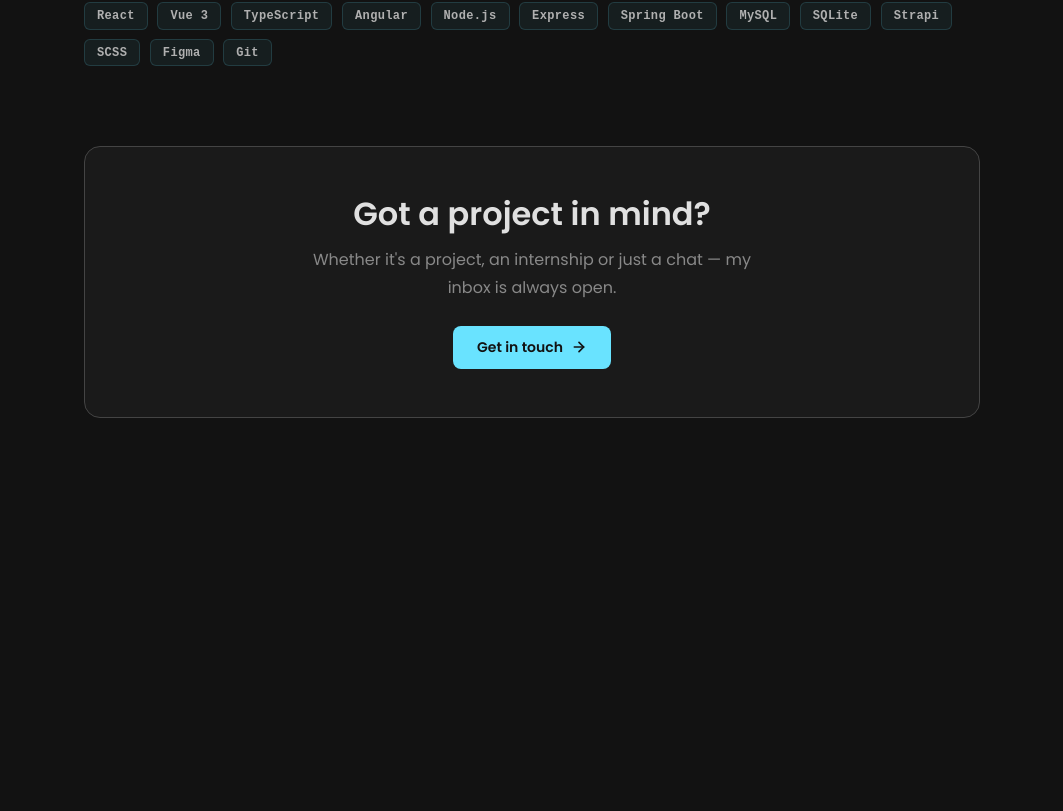
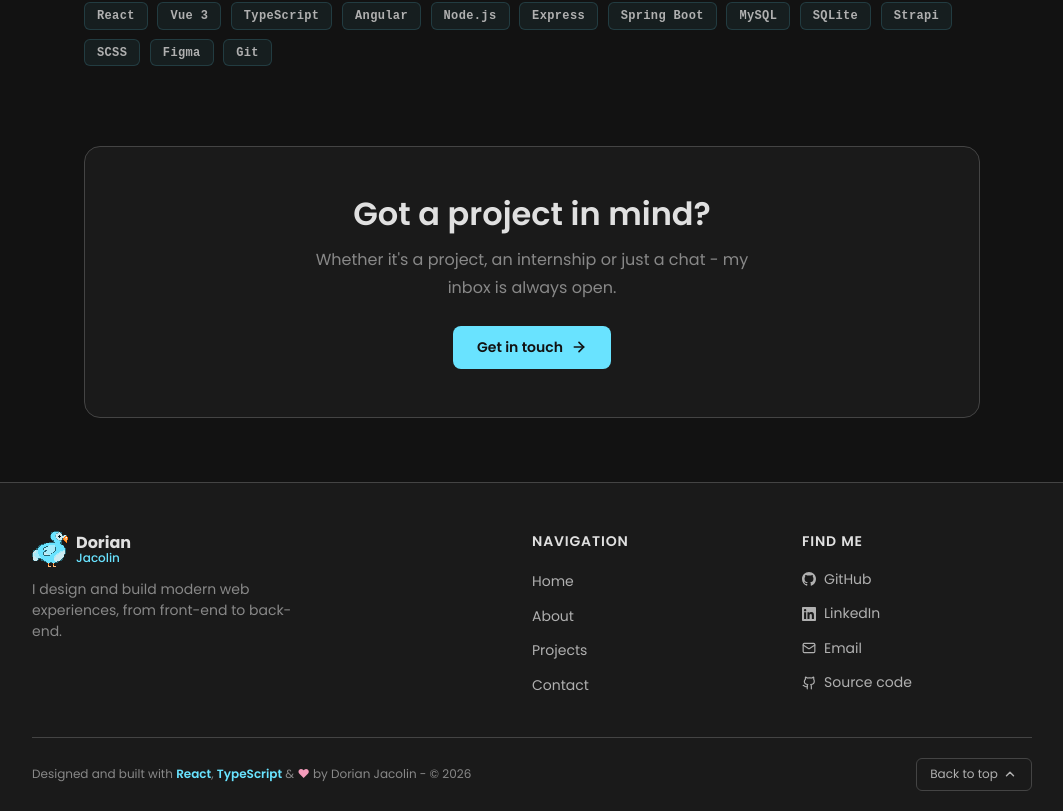
Before and after one commit to Jacma-pro/portfolio, a React (Vite) app: page / in a window 1280 px wide. Shown: the part 1332-2143 px from the top of the page, without its empty margins (108-1171 px from the left). Before the commit the page ends 1814 px from the top, so only its background shows below. Built offline with nearby package versions, Linux system fonts and the light colour scheme.

Commit message:
feat: add Footer component and update translations

```diff
--- a/src/App.tsx
+++ b/src/App.tsx
@@ -1,5 +1,6 @@
 import { Routes, Route } from 'react-router-dom'
 import Navbar from './components/Navbar'
+import Footer from './components/Footer'
 import Home from './pages/Home'
 import About from './pages/About'
 import Projects from './pages/Projects'
@@ -17,6 +18,7 @@ const App = () => {
         <Route path="/projects/:id" element={<ProjectDetail />} />
         <Route path="/contact" element={<Contact />} />
       </Routes>
+      <Footer />
     </div>
   )
 }
--- /dev/null
+++ b/src/components/Footer.scss
@@ -0,0 +1,171 @@
+@use '../styles/colors/colors' as *;
+@use '../styles/fonts/font' as *;
+
+.footer {
+  margin-top: auto;
+  background: $bg-secondary;
+  border-top: 1px solid $border-color;
+  padding: 3rem 2rem 0;
+  color: $text-secondary;
+  font-family: $font-primary;
+
+  &__inner {
+    max-width: 1000px;
+    margin: 0 auto;
+    display: grid;
+    grid-template-columns: 2fr 1fr 1fr;
+    gap: 2.5rem;
+  }
+
+  /* ── Brand column ──────────────────────────────────── */
+  &__logo {
+    display: flex;
+    align-items: center;
+    gap: 0.5rem;
+    margin-bottom: 0.75rem;
+  }
+
+  &__dodo {
+    width: 36px;
+    height: 36px;
+    image-rendering: pixelated;
+  }
+
+  &__logo-text {
+    display: flex;
+    flex-direction: column;
+    line-height: 1.1;
+  }
+
+  &__logo-first {
+    font-size: $fs-base;
+    font-weight: $fw-bold;
+    color: $text-primary;
+  }
+
+  &__logo-last {
+    font-size: $fs-xs;
+    font-weight: $fw-medium;
+    color: $dodo-blue;
+  }
+
+  &__tagline {
+    font-size: $fs-sm;
+    line-height: 1.5;
+    color: $text-muted;
+    max-width: 260px;
+  }
+
+  /* ── Columns ───────────────────────────────────────── */
+  &__col-title {
+    font-size: $fs-sm;
+    font-weight: $fw-semibold;
+    color: $text-primary;
+    text-transform: uppercase;
+    letter-spacing: 0.06em;
+    margin-bottom: 1rem;
+  }
+
+  &__links {
+    list-style: none;
+    padding: 0;
+    margin: 0;
+    display: flex;
+    flex-direction: column;
+    gap: 0.6rem;
+
+    a {
+      display: inline-flex;
+      align-items: center;
+      gap: 0.5rem;
+      color: $text-secondary;
+      text-decoration: none;
+      font-size: $fs-sm;
+      transition: color 0.2s;
+
+      &:hover {
+        color: $dodo-blue;
+      }
+
+      svg {
+        flex-shrink: 0;
+      }
+    }
+  }
+
+  /* ── Bottom bar ────────────────────────────────────── */
+  &__bottom {
+    max-width: 1000px;
+    margin: 2.5rem auto 0;
+    padding: 1.25rem 0;
+    border-top: 1px solid $border-color;
+    display: flex;
+    align-items: center;
+    justify-content: space-between;
+  }
+
+  &__copyright {
+    font-size: $fs-xs;
+    color: $text-muted;
+  }
+
+  &__tech {
+    color: $dodo-blue;
+    font-weight: $fw-semibold;
+  }
+
+  &__heart {
+    color: $dodo-pink;
+  }
+
+  &__top-btn {
+    display: inline-flex;
+    align-items: center;
+    gap: 0.35rem;
+    background: none;
+    border: 1px solid $border-color;
+    color: $text-secondary;
+    font-size: $fs-xs;
+    font-family: $font-primary;
+    padding: 0.4rem 0.85rem;
+    border-radius: 6px;
+    cursor: pointer;
+    transition: color 0.2s, border-color 0.2s;
+
+    &:hover {
+      color: $dodo-blue;
+      border-color: $dodo-blue;
+    }
+  }
+
+  /* ── Responsive ────────────────────────────────────── */
+  @media (max-width: 700px) {
+    padding: 2rem 1.25rem 0;
+
+    &__inner {
+      grid-template-columns: 1fr 1fr;
+      gap: 2rem;
+    }
+
+    &__brand {
+      grid-column: 1 / -1;
+    }
+
+    &__tagline {
+      max-width: 100%;
+    }
+  }
+
+  @media (max-width: 480px) {
+    &__inner {
+      grid-template-columns: 1fr;
+      gap: 1.5rem;
+    }
+
+    &__bottom {
+      flex-direction: column;
+      gap: 1rem;
+      text-align: center;
+    }
+  }
+}
--- /dev/null
+++ b/src/components/Footer.tsx
@@ -0,0 +1,93 @@
+import { Link } from 'react-router-dom'
+import { useTranslation } from 'react-i18next'
+import dodoSprite from '../assets/dodo-frame/walk_right_0.png'
+import './Footer.scss'
+
+const Footer = () => {
+  const { t } = useTranslation()
+  const year = new Date().getFullYear()
+
+  const scrollToTop = () => {
+    window.scrollTo({ top: 0, behavior: 'smooth' })
+  }
+
+  return (
+    <footer className="footer">
+      <div className="footer__inner">
+
+        {/* ── Brand ────────────────────────────────────────── */}
+        <div className="footer__brand">
+          <div className="footer__logo">
+            <img src={dodoSprite} alt="" aria-hidden="true" className="footer__dodo" />
+            <span className="footer__logo-text">
+              <span className="footer__logo-first">Dorian</span>
+              <span className="footer__logo-last">Jacolin</span>
+            </span>
+          </div>
+          <p className="footer__tagline">{t('home.tagline')}</p>
+        </div>
+
+        {/* ── Nav links ────────────────────────────────────── */}
+        <div className="footer__col">
+          <h4 className="footer__col-title">{t('footer.nav_title')}</h4>
+          <ul className="footer__links">
+            <li><Link to="/">{t('navbar.home')}</Link></li>
+            <li><Link to="/about">{t('navbar.about')}</Link></li>
+            <li><Link to="/projects">{t('navbar.projects')}</Link></li>
+            <li><Link to="/contact">{t('navbar.contact')}</Link></li>
+          </ul>
+        </div>
+
+        {/* ── Social / contact ─────────────────────────────── */}
+        <div className="footer__col">
+          <h4 className="footer__col-title">{t('footer.connect_title')}</h4>
+          <ul className="footer__links">
+            <li>
+              <a href="https://github.com/Jacma-pro" target="_blank" rel="noopener noreferrer">
+                <svg width="14" height="14" viewBox="0 0 24 24" fill="currentColor" aria-hidden="true"><path d="M12 0C5.374 0 0 5.373 0 12c0 5.302 3.438 9.8 8.207 11.387.599.111.793-.261.793-.577v-2.234c-3.338.726-4.033-1.416-4.033-1.416-.546-1.387-1.333-1.756-1.333-1.756-1.089-.745.083-.729.083-.729 1.205.084 1.839 1.237 1.839 1.237 1.07 1.834 2.807 1.304 3.492.997.107-.775.418-1.305.762-1.604-2.665-.305-5.467-1.334-5.467-5.931 0-1.311.469-2.381 1.236-3.221-.124-.303-.535-1.524.117-3.176 0 0 1.008-.322 3.301 1.23A11.509 11.509 0 0 1 12 5.803c1.02.005 2.047.138 3.006.404 2.291-1.552 3.297-1.23 3.297-1.23.653 1.653.242 2.874.118 3.176.77.84 1.235 1.911 1.235 3.221 0 4.609-2.807 5.624-5.479 5.921.43.372.823 1.102.823 2.222v3.293c0 .319.192.694.801.576C20.566 21.797 24 17.3 24 12c0-6.627-5.373-12-12-12z"/></svg>
+                GitHub
+              </a>
+            </li>
+            <li>
+              <a href="https://www.linkedin.com/in/dorian-jacolin/" target="_blank" rel="noopener noreferrer">
+                <svg width="14" height="14" viewBox="0 0 24 24" fill="currentColor" aria-hidden="true"><path d="M20.447 20.452h-3.554v-5.569c0-1.328-.027-3.037-1.852-3.037-1.853 0-2.136 1.445-2.136 2.939v5.667H9.351V9h3.414v1.561h.046c.477-.9 1.637-1.85 3.37-1.85 3.601 0 4.267 2.37 4.267 5.455v6.286zM5.337 7.433a2.062 2.062 0 0 1-2.063-2.065 2.064 2.064 0 1 1 2.063 2.065zm1.782 13.019H3.555V9h3.564v11.452zM22.225 0H1.771C.792 0 0 .774 0 1.729v20.542C0 23.227.792 24 1.771 24h20.451C23.2 24 24 23.227 24 22.271V1.729C24 .774 23.2 0 22.222 0h.003z"/></svg>
+                LinkedIn
+              </a>
+            </li>
+            <li>
+              <a href="mailto:dorianjacolin@gmail.com">
+                <svg width="14" height="14" viewBox="0 0 24 24" fill="none" stroke="currentColor" strokeWidth="2" strokeLinecap="round" strokeLinejoin="round" aria-hidden="true"><rect x="2" y="4" width="20" height="16" rx="2"/><path d="m22 7-8.97 5.7a1.94 1.94 0 0 1-2.06 0L2 7"/></svg>
+                Email
+              </a>
+            </li>
+            <li>
+              <a href="https://github.com/Jacma-pro/portfolio" target="_blank" rel="noopener noreferrer">
+                <svg width="14" height="14" viewBox="0 0 24 24" fill="none" stroke="currentColor" strokeWidth="2" strokeLinecap="round" strokeLinejoin="round" aria-hidden="true"><path d="M16 22v-4a4.8 4.8 0 0 0-1-3.5c3 0 6-2 6-5.5.08-1.25-.27-2.48-1-3.5.28-1.15.28-2.35 0-3.5 0 0-1 0-3 1.5-2.64-.5-5.36-.5-8 0C7 2 6 2 6 2c-.28 1.15-.28 2.35 0 3.5A5.4 5.4 0 0 0 4 9c0 3.5 3 5.5 6 5.5-.39.49-.68 1.05-.85 1.65S8.93 17.38 9 18v4"/><path d="M9 18c-4.51 2-5-2-7-2"/></svg>
+                {t('footer.source')}
+              </a>
+            </li>
+          </ul>
+        </div>
+
+      </div>
+
+      {/* ── Bottom bar ─────────────────────────────────────── */}
+      <div className="footer__bottom">
+        <p className="footer__copyright">
+          {t('footer.built_with')}{' '}
+          <span className="footer__tech">React</span>,{' '}
+          <span className="footer__tech">TypeScript</span> &{' '}
+          <span className="footer__heart">♥</span>{' '}
+          {t('footer.by')} - © {year}
+        </p>
+
+        <button className="footer__top-btn" onClick={scrollToTop} aria-label={t('footer.top')}>
+          {t('footer.top')}
+          <svg width="14" height="14" viewBox="0 0 24 24" fill="none" stroke="currentColor" strokeWidth="2.5" strokeLinecap="round" strokeLinejoin="round" aria-hidden="true"><path d="m18 15-6-6-6 6"/></svg>
+        </button>
+      </div>
+    </footer>
+  )
+}
+
+export default Footer
--- a/src/components/Navbar.scss
+++ b/src/components/Navbar.scss
@@ -45,9 +45,10 @@ $navbar-bp: 700px;
 
       span:first-child {
         font-size: var(--fs-md);
+        color: var(--text-primary);
       }
       span:last-child {
-        text-align: center;
+        text-align: left;
         font-size: var(--fs-base);
       }
     }
--- a/src/i18n/en.json
+++ b/src/i18n/en.json
@@ -21,7 +21,7 @@
     "featured_all": "View all projects",
     "stack_title": "My stack",
     "cta_title": "Got a project in mind?",
-    "cta_text": "Whether it's a project, an internship or just a chat — my inbox is always open.",
+    "cta_text": "Whether it's a project, an internship or just a chat - my inbox is always open.",
     "cta_contact": "Get in touch"
   },
   "about": {
@@ -244,6 +244,15 @@
       "success": "Thanks! Your email client should open shortly."
     }
   },
+  "footer": {
+    "nav_title": "Navigation",
+    "connect_title": "Find me",
+    "built_with": "Designed and built with",
+    "by": "by Dorian Jacolin",
+    "rights": "All rights reserved.",
+    "top": "Back to top",
+    "source": "Source code"
+  },
   "game": {
     "idle": "Space / Click to start · Esc to quit",
     "playing": "Space / Click to jump · Esc to quit",
--- a/src/i18n/fr.json
+++ b/src/i18n/fr.json
@@ -21,7 +21,7 @@
     "featured_all": "Voir tous les projets",
     "stack_title": "Ma stack",
     "cta_title": "Un projet en tête ?",
-    "cta_text": "Que ce soit pour un projet, un stage ou juste pour échanger — ma boîte mail est toujours ouverte.",
+    "cta_text": "Que ce soit pour un projet, un stage ou juste pour échanger - ma boîte mail est toujours ouverte.",
     "cta_contact": "Me contacter"
   },
   "about": {
@@ -244,6 +244,15 @@
       "success": "Merci ! Ton client mail devrait s'ouvrir dans quelques instants."
     }
   },
+  "footer": {
+    "nav_title": "Navigation",
+    "connect_title": "Me retrouver",
+    "built_with": "Conçu et développé avec",
+    "by": "par Dorian Jacolin",
+    "rights": "Tous droits réservés.",
+    "top": "Haut de page",
+    "source": "Code source"
+  },
   "game": {
     "idle": "Espace / Clic pour démarrer · Échap pour quitter",
     "playing": "Espace / Clic pour sauter · Échap pour quitter",
```
